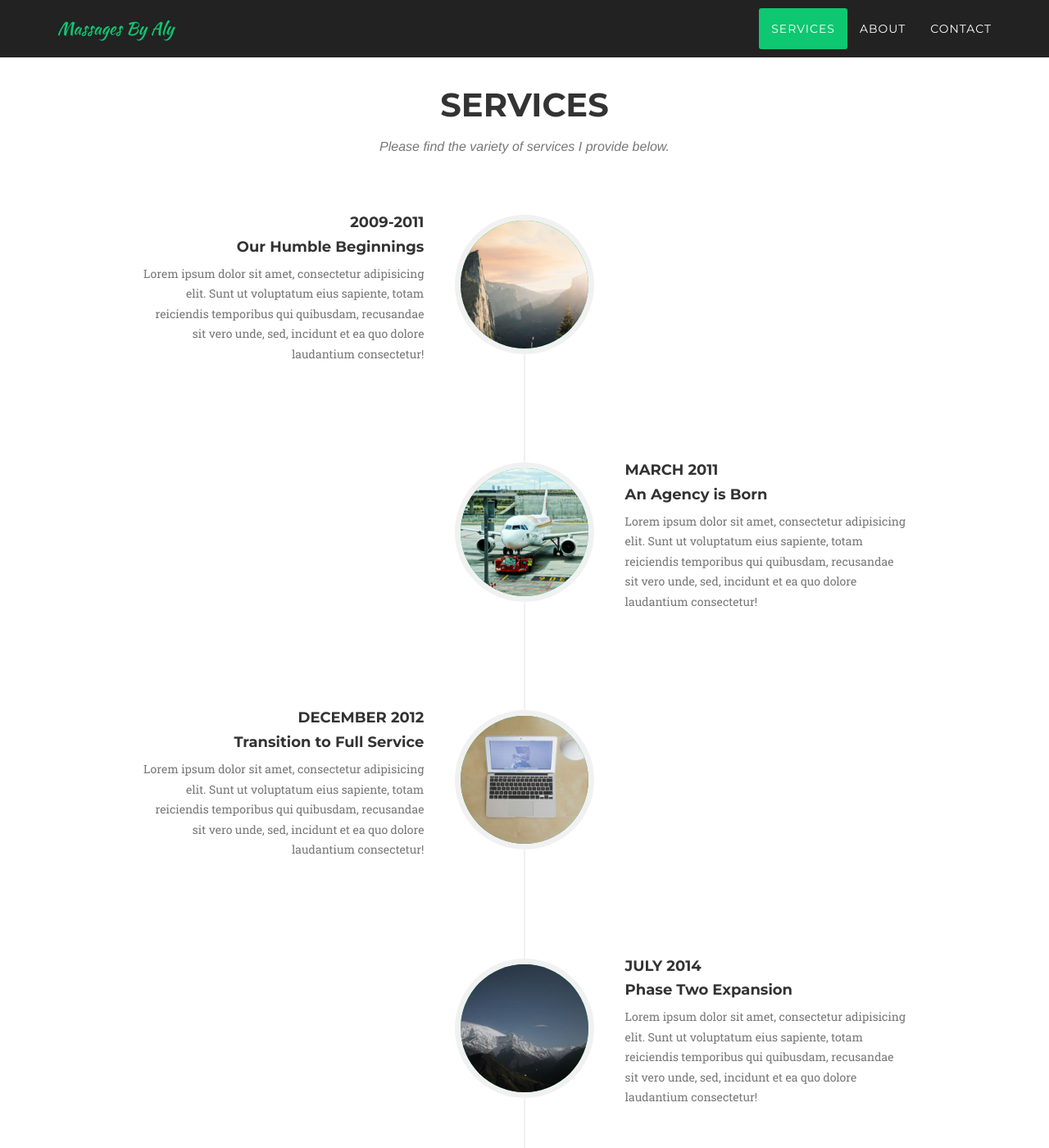
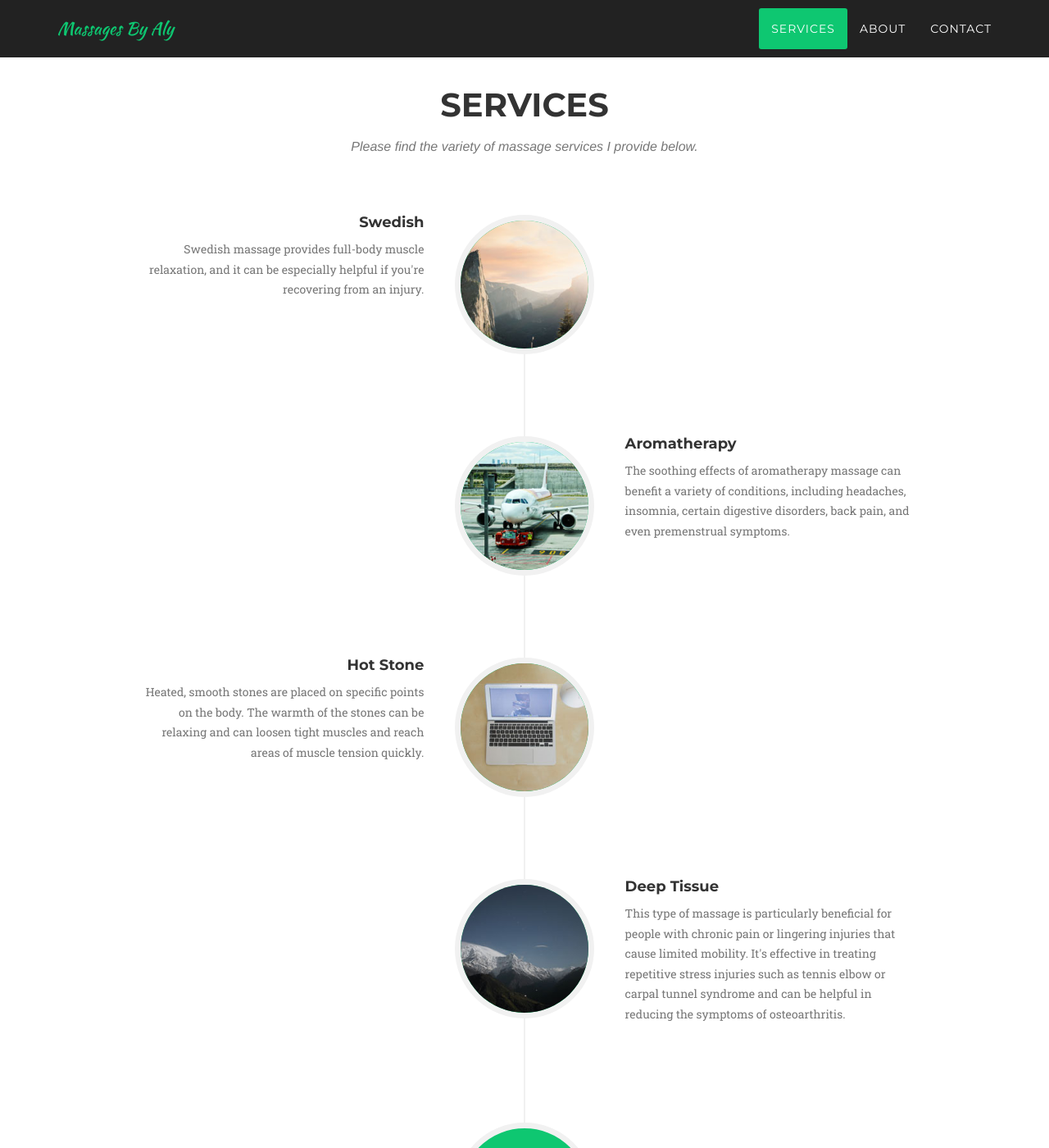
Before and after one commit to massages-by-aly/massages-by-aly.github.io, a Jekyll site: the page built from index.md, in a window 1280 px wide and 1400 px high, scrolled down 802 px. Shown: the whole window at 82% size. Built offline with Jekyll 4.4.1, drawn with Linux system fonts in a browser that asks for light colours; nearby versions of some CDN libraries; some web fonts are replaced; some of the changed text lies outside the part shown.

Commit message:
Updated Services descriptions

```diff
--- a/_data/services.yml
+++ b/_data/services.yml
@@ -1,27 +1,24 @@
-- name: "Our Humble Beginnings"
+- name: "Swedish"
   image: "1.jpg"
-  img-alt: "image description"
-  year: "2009-2011"
-  text: "Lorem ipsum dolor sit amet, consectetur adipisicing elit. Sunt ut voluptatum eius sapiente, totam reiciendis temporibus qui quibusdam, recusandae sit vero unde, sed, incidunt et ea quo dolore laudantium consectetur!"
+  img-alt: "Swedish"
+  text: "Swedish massage provides full-body muscle relaxation, and it can be especially helpful if you're recovering from an injury."
   side: left
 
-- name: "An Agency is Born"
+- name: "Aromatherapy"
   image: "2.jpg"
-  img-alt: "image description"
-  year: "March 2011"
-  text: "Lorem ipsum dolor sit amet, consectetur adipisicing elit. Sunt ut voluptatum eius sapiente, totam reiciendis temporibus qui quibusdam, recusandae sit vero unde, sed, incidunt et ea quo dolore laudantium consectetur!"
+  img-alt: "Aromatherapy"
+  text: "The soothing effects of aromatherapy massage can benefit a variety of conditions, including headaches, insomnia, certain digestive disorders, back pain, and even premenstrual symptoms."
   side: right
 
-- name: "Transition to Full Service"
+- name: "Hot Stone"
   image: "3.jpg"
-  img-alt: "image description"
-  year: "December 2012"
-  text: "Lorem ipsum dolor sit amet, consectetur adipisicing elit. Sunt ut voluptatum eius sapiente, totam reiciendis temporibus qui quibusdam, recusandae sit vero unde, sed, incidunt et ea quo dolore laudantium consectetur!"
+  img-alt: "Hot Stone"
+  text: "Heated, smooth stones are placed on specific points on the body.
+  The warmth of the stones can be relaxing and can loosen tight muscles and reach areas of muscle tension quickly."
   side: left
 
-- name: "Phase Two Expansion"
+- name: "Deep Tissue"
   image: "4.jpg"
-  img-alt: "image description"
-  year: "July 2014"
-  text: "Lorem ipsum dolor sit amet, consectetur adipisicing elit. Sunt ut voluptatum eius sapiente, totam reiciendis temporibus qui quibusdam, recusandae sit vero unde, sed, incidunt et ea quo dolore laudantium consectetur!"
+  img-alt: "Deep Tissue"
+  text: "This type of massage is particularly beneficial for people with chronic pain or lingering injuries that cause limited mobility. It's effective in treating repetitive stress injuries such as tennis elbow or carpal tunnel syndrome and can be helpful in reducing the symptoms of osteoarthritis."
   side: right
--- a/_includes/hero.html
+++ b/_includes/hero.html
@@ -5,7 +5,7 @@
         <div class="intro-text">
             <div class="intro-lead-in">Welcome To Massages By Aly!</div>
             <div class="intro-heading">It's Nice To Meet You</div>
-            <a href="#services" class="page-scroll btn btn-xl">Tell Me More</a>
+            <a href="#services" class="page-scroll btn btn-xl">Services</a>
         </div>
     </div>
 </header>
--- a/_includes/services.html
+++ b/_includes/services.html
@@ -4,7 +4,7 @@
         <div class="row">
             <div class="col-lg-12 text-center">
                 <h2 class="section-heading">Services</h2>
-                <h3 class="section-subheading text-muted">Please find the variety of services I provide below.</h3>
+                <h3 class="section-subheading text-muted">Please find the variety of massage services I provide below.</h3>
             </div>
         </div>
         <div class="row">
@@ -21,7 +21,7 @@
                         </div>
                         <div class="timeline-panel">
                             <div class="timeline-heading">
-                                <h4>{{ element.year }}</h4>
+                                <!-- <h4>{{ element.year }}</h4> -->
                                 <h4 class="subheading">{{ element.name }}</h4>
                             </div>
                             <div class="timeline-body">
@@ -33,9 +33,9 @@
 
                     <li class="timeline-inverted">
                         <div class="timeline-image">
-                            <h4>Be Part
-                                <br>Of Our
-                                <br>Story!</h4>
+                            <h4>Try
+                                <br>Them
+                                <br>All!</h4>
                         </div>
                     </li>
                 </ul>
```
Also changed, not shown: assets/img/team/1.jpg, assets/img/team/2.jpg (deleted), assets/img/team/3.jpg (deleted).
